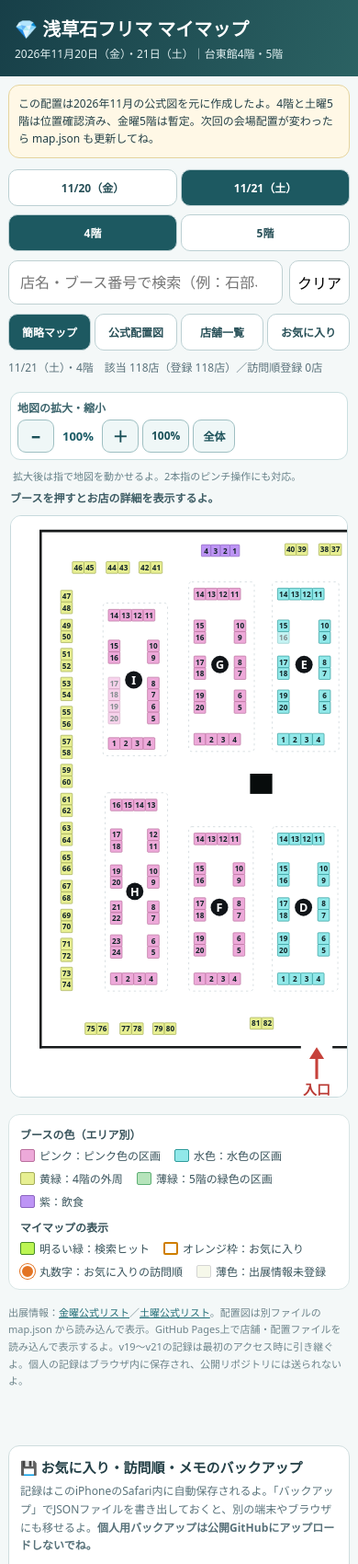
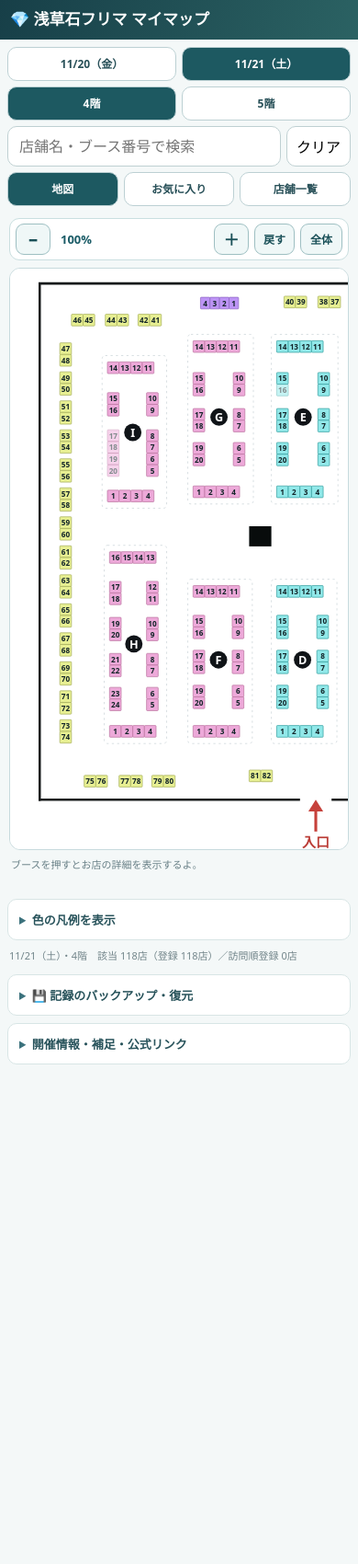
Before and after one commit to chicken-nanban-96/ishiFurimaMap_2026_Autumn, a plain HTML site: page index.html in a window 390 px wide. Shown: the top 1700 px of the page at 92% size. After the commit the page ends 1173 px from the top, so only its background shows below. Drawn offline with Linux system fonts and the light colour scheme.

Commit message:
Add files via upload

```diff
--- a/app.js
+++ b/app.js
@@ -4,7 +4,7 @@ function startApp(SHOPS,MAP_DATA){
 const DATA=SHOPS.shops;
 document.title=SHOPS.title+' | 訪問順';
 document.querySelector('h1').textContent='💎 '+SHOPS.title;
-document.querySelector('header p').textContent=SHOPS.subtitle;
+document.getElementById('eventSubtitle').textContent=SHOPS.subtitle;
 document.querySelectorAll('[data-day]').forEach(btn=>{btn.textContent=SHOPS.dates[btn.dataset.day]?.label||btn.dataset.day});
 document.getElementById('venueNotice').textContent=MAP_DATA.notes||'';
 for(const [d,id] of [['fri','officialFriLink'],['sat','officialSatLink']]){
@@ -80,7 +80,7 @@ function renderLayout(layoutId){
  const svg=`<svg class="layoutSVG" viewBox="${esc(m.viewBox)}" xmlns="http://www.w3.org/2000/svg" role="img" aria-label="${esc(m.description)}">`+
  m.background.join('')+m.booths.map(renderMapTile).join('')+m.foreground.join('')+'</svg>';
  let note=layoutId==='hall5_fri'?'金曜5階の位置は暫定だよ。':`ブースを押すとお店の詳細を表示するよ。`;
- return `<div class="exactInfo">${note}</div><div class="mapZoom">${svg}</div>`;
+ return `<div class="mapZoom">${svg}</div><div class="exactInfo">${note}</div>`;
 }
 function fourth(){return renderLayout('hall4')}
 function fifth(){return renderLayout(MAP_DATA.days[day]?.[String(floor)]||'')}
--- a/index.html
+++ b/index.html
@@ -1,38 +1,70 @@
-<!doctype html><html lang="ja"><head><meta charset="utf-8"><meta name="viewport" content="width=device-width,initial-scale=1"><title>浅草石フリマ マイマップ v20 | 訪問順</title><link rel="stylesheet" href="./styles.css"></head><body>
-<header><h1>💎 浅草石フリマ マイマップ</h1><p>2026年11月20日（金）・21日（土）｜台東館4階・5階</p></header><main>
-<div class="notice" id="venueNotice">会場データを読み込んでいるよ。</div>
-<div class="choices days"><button data-day="fri">11/20（金）</button><button data-day="sat">11/21（土）</button></div><div class="choices floors"><button data-floor="4">4階</button><button data-floor="5">5階</button></div><div class="searchrow"><input id="query" type="search" placeholder="店名・ブース番号で検索（例：石部、P-07）"><button id="clear">クリア</button></div>
-<div class="choices tabs"><button data-tab="map">簡略マップ</button><button data-tab="official">公式配置図</button><button data-tab="list">店舗一覧</button><button data-tab="fav">お気に入り</button></div>
-<div class="stats" id="stats"></div>
-
+<!doctype html>
+<html lang="ja">
+<head>
+<meta charset="utf-8">
+<meta name="viewport" content="width=device-width,initial-scale=1">
+<title>浅草石フリマ マイマップ</title>
+<link rel="stylesheet" href="./styles.css?v=22">
+</head>
+<body>
+<header class="compactHeader"><h1>💎 浅草石フリマ マイマップ</h1></header>
+<main>
+<section class="mapControls" aria-label="マップ操作">
+  <div class="choices days" aria-label="開催日"><button data-day="fri">11/20（金）</button><button data-day="sat">11/21（土）</button></div>
+  <div class="choices floors" aria-label="階"><button data-floor="4">4階</button><button data-floor="5">5階</button></div>
+  <div class="searchrow"><input id="query" type="search" aria-label="店舗・ブースを検索" placeholder="店舗名・ブース番号で検索"><button id="clear" type="button">クリア</button></div>
+  <div class="choices tabs" aria-label="表示の切り替え"><button data-tab="map">地図</button><button data-tab="fav">お気に入り</button><button data-tab="list">店舗一覧</button></div>
+</section>
+<div id="fatalError" role="alert"></div>
 <section id="maparea" class="scroll">
-<div class="zoomToolbar" role="group" aria-label="地図の拡大・縮小">
-<span class="zoomTitle">地図の拡大・縮小</span>
+  <div class="zoomToolbar" role="group" aria-label="地図の拡大と縮小">
     <button id="zoomOut" type="button" aria-label="地図を縮小">−</button>
     <span id="zoomLabel" class="zoomPercent" aria-live="polite">100%</span>
     <button id="zoomIn" type="button" aria-label="地図を拡大">＋</button>
-<button id="zoomReset" type="button" title="元の大きさ">100%</button>
+    <button id="zoomReset" type="button" title="元の大きさ">戻す</button>
     <button id="zoomFit" type="button" title="地図を画面の横幅に収める">全体</button>
   </div>
-<p class="zoomHelp">拡大後は指で地図を動かせるよ。2本指のピンチ操作にも対応。</p>
-<div id="map"></div></section>
-<div id="mapLegend" class="mapLegend" aria-label="地図の色の凡例">
+  <div id="map"></div>
+</section>
+<section id="officialarea" class="hidden officialpanel">
+  <div class="mapIntro" id="officialtitle"></div>
+  <div class="officialframe"><img id="officialimg" alt="公式配置図"><p id="officialerror" class="officialerror">公式画像を読み込めなかったよ。下のリンクから確認してね。</p></div>
+  <p>公式図の画像表示には通信が必要だよ。番号タップで店名を見るときは上の「地図」に戻ってね。</p>
+  <p><a href="https://takama.ne.jp/isi_fleamarket/202611_ALL.png" target="_blank" rel="noopener">公式の全体配置図を開く</a></p>
+</section>
+<section id="listarea" class="hidden"><div id="entries" class="entries"></div></section>
+<details id="mapLegend" class="mapLegend">
+  <summary>色の凡例を表示</summary>
+  <div class="legendContents">
     <div class="legendTitle">ブースの色（エリア別）</div>
- <div class="legendItems"><span><i class="swatch swatchPink"></i>ピンク：ピンク色の区画</span><span><i class="swatch swatchCyan"></i>水色：水色の区画</span><span><i class="swatch swatchYellow"></i>黄緑：4階の外周</span><span><i class="swatch swatchAcc"></i>薄緑：5階の緑色の区画</span><span><i class="swatch swatchPurple"></i>紫：飲食</span></div>
+    <div class="legendItems"><span><i class="swatch swatchPink"></i>ピンク</span><span><i class="swatch swatchCyan"></i>水色</span><span><i class="swatch swatchYellow"></i>4階外周</span><span><i class="swatch swatchAcc"></i>5階緑色</span><span><i class="swatch swatchPurple"></i>飲食</span></div>
     <div class="legendTitle">マイマップの表示</div>
- <div class="legendItems"><span><i class="swatch swatchHit"></i>明るい緑：検索ヒット</span><span><i class="swatch swatchFav"></i>オレンジ枠：お気に入り</span><span><i class="swatch swatchOrder"></i>丸数字：お気に入りの訪問順</span><span><i class="swatch swatchUnknown"></i>薄色：出展情報未登録</span></div>
+    <div class="legendItems"><span><i class="swatch swatchHit"></i>検索ヒット</span><span><i class="swatch swatchFav"></i>お気に入り</span><span><i class="swatch swatchOrder"></i>訪問順の数字</span><span><i class="swatch swatchUnknown"></i>店舗未登録</span></div>
   </div>
-<section id="officialarea" class="hidden officialpanel"><div class="mapIntro" id="officialtitle"></div><div class="officialframe"><img id="officialimg" alt="2026浅草石フリマ冬の公式配置図。入口・エレベーターとブースの位置関係が確認できます。"><p id="officialerror" class="officialerror">公式画像が読み込めなかったよ。下のリンクから開いてね。</p></div><p>画像は公式サイトから読み込む方式のため、閲覧できない場合があるよ。<strong>番号タップで詳細を見たい場合は「簡略マップ」へ</strong>戻ってね。</p><p><a href="https://takama.ne.jp/isi_fleamarket/202611_ALL.png" target="_blank" rel="noopener">公式の全体配置図を別画面で開く</a></p></section>
-<section id="listarea" class="hidden"><div id="entries" class="entries"></div></section>
-<footer class="credits">出展情報：<a id="officialFriLink" href="https://takama.ne.jp/isi_fleamarket/20261120_fri.html" target="_blank" rel="noopener">金曜公式リスト</a>／<a id="officialSatLink" href="https://takama.ne.jp/isi_fleamarket/20261121_sat.html" target="_blank" rel="noopener">土曜公式リスト</a>。配置図は別ファイルの map.json から読み込んで表示。GitHub Pages上で店舗・配置ファイルを読み込んで表示するよ。v19〜v21の記録は最初のアクセス時に引き継ぐよ。個人の記録はブラウザ内に保存され、公開リポジトリには送られないよ。</footer><section class="backupSection" aria-label="個人記録のバックアップ">
-<h2>💾 お気に入り・訪問順・メモのバックアップ</h2>
-<p>記録はこのiPhoneのSafari内に自動保存されるよ。「バックアップ」でJSONファイルを書き出しておくと、別の端末やブラウザにも移せるよ。<strong>個人用バックアップは公開GitHubにアップロードしないでね。</strong></p>
-<div class="backupActions">
-<button id="memoryExport" type="button">記録をバックアップ（保存）</button>
-<button id="memoryImport" type="button">記録を読み込む</button>
-<input type="file" id="memoryFile" accept=".json,application/json" hidden>
-</div><div id="backupStatus" role="status"></div>
-</section>
-<div id="fatalError" role="alert"></div></main>
-<div id="modal" class="modal"><div class="sheet" role="dialog" aria-modal="true"><div class="sheethead"><h2 id="detailTitle"></h2><button id="close" class="x" aria-label="閉じる">×</button></div><div class="place" id="location"></div><div class="category" id="category"></div><div class="extra" id="detailExtra"></div><div class="visitOrderBox"><label for="visitOrder">🔢 訪問順（1〜999）</label><div class="visitOrderLine"><input id="visitOrder" type="number" inputmode="numeric" min="1" max="999" step="1" placeholder="例：1"><p>先にお気に入りを押さなくても入力OK。数字を保存すると自動でお気に入りにも登録するよ。空欄で順番を解除。</p></div><p id="visitError" class="visitError" role="alert" hidden></p></div><label for="memo">✎ 自分用メモ</label><textarea id="memo" placeholder="気になる石、予算、石友さんへのご挨拶など"></textarea><div class="actions"><button id="favorite">☆ お気に入り</button><button id="visited">□ 訪問前</button></div><div class="actions"><button id="cancel">閉じる</button><button id="save" class="primary">順番・メモを保存</button></div></div></div>
-<script src="./app.js" defer></script></body></html>
+</details>
+<div class="stats" id="stats"></div>
+<details class="backupSection" aria-label="個人記録のバックアップ">
+  <summary>💾 記録のバックアップ・復元</summary>
+  <div class="detailContent">
+    <p>お気に入り・訪問順・メモ・訪問済みはSafari内に自動保存されるよ。機種変更や万一に備えてバックアップできるよ。<strong>個人用バックアップは公開GitHubにアップロードしないでね。</strong></p>
+    <div class="backupActions"><button id="memoryExport" type="button">記録をバックアップ</button><button id="memoryImport" type="button">記録を読み込む</button><input type="file" id="memoryFile" accept=".json,application/json" hidden></div>
+    <div id="backupStatus" role="status"></div>
+  </div>
+</details>
+<details class="eventInfo">
+  <summary>開催情報・補足・公式リンク</summary>
+  <div class="detailContent">
+    <p id="eventSubtitle"></p>
+    <p id="venueNotice" class="infoNote">会場情報を読み込んでいるよ。</p>
+    <div class="infoLinks">
+      <a id="officialFriLink" href="https://takama.ne.jp/isi_fleamarket/20261120_fri.html" target="_blank" rel="noopener">金曜の公式出展者一覧</a>
+      <a id="officialSatLink" href="https://takama.ne.jp/isi_fleamarket/20261121_sat.html" target="_blank" rel="noopener">土曜の公式出展者一覧</a>
+      <button type="button" class="linkButton" data-tab="official">公式配置図を表示</button>
+    </div>
+    <p class="credits">店舗と配置は別ファイルから読み込み。個人の記録は端末内で保存され、GitHubには送信されないよ。</p>
+  </div>
+</details>
+</main>
+<div class="modal" id="modal"><div aria-modal="true" class="sheet" role="dialog"><div class="sheethead"><h2 id="detailTitle"></h2><button aria-label="閉じる" class="x" id="close">×</button></div><div class="place" id="location"></div><div class="category" id="category"></div><div class="extra" id="detailExtra"></div><div class="visitOrderBox"><label for="visitOrder">🔢 訪問順（1〜999）</label><div class="visitOrderLine"><input id="visitOrder" inputmode="numeric" max="999" min="1" placeholder="例：1" step="1" type="number"/><p>先にお気に入りを押さなくても入力OK。数字を保存すると自動でお気に入りにも登録するよ。空欄で順番を解除。</p></div><p class="visitError" hidden="" id="visitError" role="alert"></p></div><label for="memo">✎ 自分用メモ</label><textarea id="memo" placeholder="気になる石、予算、石友さんへのご挨拶など"></textarea><div class="actions"><button id="favorite">☆ お気に入り</button><button id="visited">□ 訪問前</button></div><div class="actions"><button id="cancel">閉じる</button><button class="primary" id="save">順番・メモを保存</button></div></div></div>
+<script src="./app.js?v=22" defer></script>
+</body></html>
--- a/styles.css
+++ b/styles.css
@@ -67,3 +67,46 @@
 .backupActions .dangerInfo{color:#a54831}
 #loadStatus{font-size:12px;color:#536f76;margin-top:6px}
 #fatalError{display:none;background:#fff5de;border:1px solid #e7c888;border-radius:12px;padding:14px;color:#6e4c19;white-space:pre-wrap;line-height:1.7;margin:15px 0}
+
+/* v22: Compact mobile-first UI. Leave map geometry and existing interaction styles untouched. */
+.compactHeader{padding:11px 13px;background:linear-gradient(110deg,#173f48,#2b6263)}
+.compactHeader h1{font-size:17px;line-height:1.35;margin:0}
+main{padding:9px 10px 22px}
+.mapControls{display:grid;gap:7px;margin-bottom:7px}
+.mapControls .choices{margin:0;gap:6px}
+.mapControls .choices button{padding:8px 5px;min-height:39px}
+.mapControls .searchrow{margin:0;gap:6px}
+.mapControls .searchrow input{padding:10px 12px;min-height:40px}
+.mapControls .searchrow button{padding:7px 10px}
+.mapControls .tabs button{font-size:13px}
+.zoomToolbar{justify-content:flex-end;gap:7px;margin:4px 0 8px;padding:6px 8px}
+.zoomToolbar .zoomPercent{margin-right:auto}
+.zoomToolbar button{height:34px}
+.mapZoom{border-color:#c7dadd}
+.exactInfo{font-weight:400;color:#698087;font-size:11px;margin:7px 2px 12px}
+.stats{font-size:11px;color:#72858a;margin:9px 2px 12px;line-height:1.5}
+.mapLegend,.backupSection,.eventInfo{margin:8px 0;border:1px solid #d8e5e5;background:white;border-radius:10px;padding:0;font-size:12px;color:#38535b}
+.mapLegend summary,.backupSection summary,.eventInfo summary{display:list-item;list-style-position:inside;cursor:pointer;padding:12px;font-size:13px;font-weight:700;color:#28535b;user-select:none}
+.mapLegend summary::marker,.backupSection summary::marker,.eventInfo summary::marker{color:#3c727d}
+.legendContents,.detailContent{padding:0 12px 13px}
+.legendContents .legendTitle:first-child{margin-top:0}
+.legendItems span{white-space:normal}
+.backupSection h2{display:none}
+.backupSection p{margin:0 0 12px}
+.eventInfo .infoNote{font-size:12px;line-height:1.6;margin:7px 0;color:#58727a}
+.eventInfo p{line-height:1.6;margin:7px 0}
+.eventInfo .credits{font-size:11px;margin:8px 0 0}
+.infoLinks{display:flex;flex-wrap:wrap;gap:8px 15px;margin-top:9px}
+.infoLinks a,.linkButton{font-size:12px;color:#236f79}
+.linkButton{border:0;background:transparent;padding:0;text-decoration:underline;cursor:pointer}
+.infoLinks .on{font-weight:800}
+#fatalError{margin:4px 0 12px}
+@media(max-width:440px){
+ main{padding:8px}
+ .compactHeader{padding:10px 11px}
+ .compactHeader h1{font-size:17px}
+ .mapControls{gap:6px}
+ .mapControls .choices button{font-size:12px;min-height:37px;padding:7px 3px}
+ .zoomToolbar{padding:5px 6px;gap:6px}
+ .zoomToolbar button{min-width:38px;height:34px}
+}
```
Also changed, not shown: 1 other file. Lines whose indentation alone changed are shown as unchanged.
